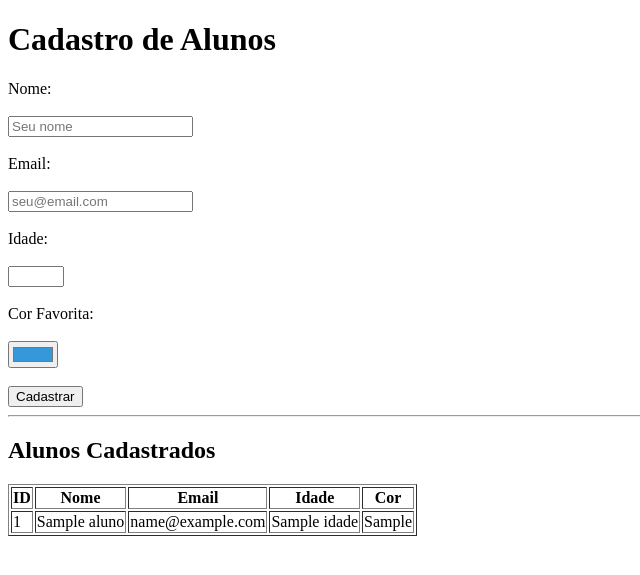
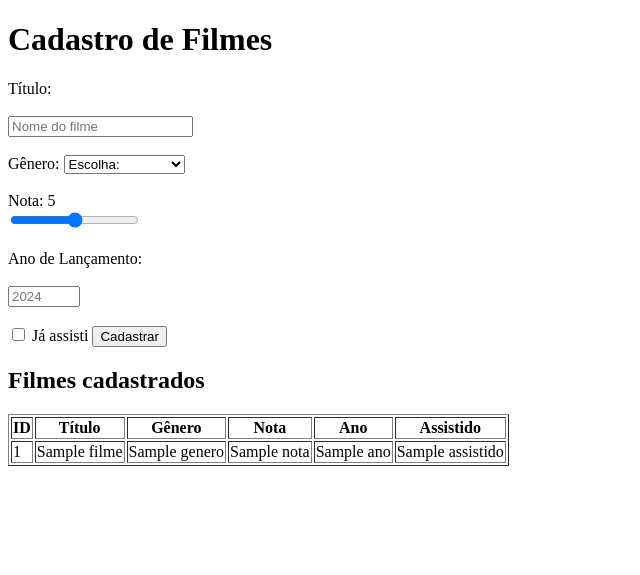
Before and after one commit to profedufbarreto/dev-web-adolescentes, a Flask app: template templates/index.html in a window 1280 px wide. Shown: the top 575 px of the page, without its empty margins (0-640 px from the left). Run offline with Flask 3, Linux system fonts and the light colour scheme; the template is opened without the code that fills it: most values are stand-ins (such as "Sample title", 1, 10 or a date in 2020).

Commit message:
tudo em python

```diff
--- a/app.py
+++ b/app.py
@@ -4,28 +4,29 @@ import sqlite3
 app = Flask(__name__)
 
 def conectar():
-    conexao = sqlite3.connect("cadastro.db")
+    conexao = sqlite3.connect("filmes.db")
     conexao.row_factory = sqlite3.Row
     return conexao
 
 @app.route("/")
 def index():
     conexao = conectar()
-    alunos = conexao.execute("SELECT * FROM alunos").fetchall()
+    filmes = conexao.execute("SELECT * FROM filmes").fetchall()
     conexao.close()
-    return render_template("index.html", alunos=alunos)
+    return render_template("index.html", filmes=filmes)
 
 @app.route("/cadastrar", methods=["POST"])
 def cadastrar():
-    nome = request.form["nome"]
-    email = request.form["email"]
-    idade = request.form["idade"]
-    cor = request.form["cor"]
+    titulo = request.form["titulo"]
+    genero = request.form["genero"]
+    nota = request.form["nota"]
+    ano = request.form["ano"]
+    assistido = request.form.get("assisto", "Não")
 
     conexao = conectar()
     conexao.execute(
-        "INSERT INTO alunos (nome, email, idade, cor_favorita) VALUES (?, ?, ?, ?)",
-        (nome, email, idade, cor)
+        "INSERT INTO filmes (titulo, genero, nota, ano, assistido) VALUES(?, ?, ?, ?, ?)",
+        (titulo, genero, nota, ano, assistido)
     )
     conexao.commit()
     conexao.close()
--- a/templates/index.html
+++ b/templates/index.html
@@ -3,65 +3,73 @@
 <head>
     <meta charset="UTF-8">
     <meta name="viewport" content="width=device-width, initial-scale=1.0">
-    <title>Cadastro de Alunos</title>
+    <title>Cadastro de Filmes</title>
 </head>
 <body>
 
-    <h1>Cadastro de Alunos</h1>
+    <h1>Cadastro de Filmes</h1>
 
-    <form action="/cadastrar" method="post">
+    <form action="/cadastrar" method="POST">
 
-        <label for="nome">Nome:</label>
+        <label for="titulo">Título:</label>
         <br><br>
-        <input type="text" id="nome" name="nome" placeholder="Seu nome" required>
+        <input type="text" name="titulo" placeholder="Nome do filme" required>
         <br><br>
 
-        <label for="email">Email:</label>
-        <br><br>
-        <input type="email" name="email" id="email" placeholder="seu@email.com" required>
+        <label>Gênero:</label>
+        <select name="genero" id="genero" required>
+            <option value="">Escolha:</option>
+            <option value="Ação">Ação</option>
+            <option value="Comédia">Comédia</option>
+            <option value="Drama">Drama</option>
+            <option value="Terror">Terror</option>
+            <option value="Ficção Científica">Ficção Científica</option>
+            <option value="Romance">Romance</option>
+            <option value="Animação">Animação</option>
+        </select><br><br>
+
+        <label>Nota: <span id="valorNota">5</span></label>
+        <br>
+        <input type="range" name="nota" min="0" max="10" value="5"
+            oninput="document.getElementById('valorNota').textContent = this.value">
             <br><br>
 
-        <label for="idade">Idade:</label>
+        <label>Ano de Lançamento:</label>
         <br><br>
-        <input type="number" id="idade" name="idade" min="13" max="99" required>
+        <input type="number" name="ano" id="ano" min="1900" max="2026" placeholder="2024">
         <br><br>
 
-        <label for="cor">Cor Favorita:</label>
-        <br><br>
-        <input type="color" id="cor" name="cor" value="#3498db">
-        <br><br>
+        <label>
+            <input type="checkbox" name="assistido" value="Sim">
+            Já assisti
+        </label>
 
         <button type="submit">Cadastrar</button>
 
     </form>
 
-    <hr>
-
-    <h2>Alunos Cadastrados</h2>
+    <h2>Filmes cadastrados</h2>
 
     <table border="1">
 
-        <thead>
         <tr>
             <th>ID</th>
-                <th>Nome</th>
-                <th>Email</th>
-                <th>Idade</th>
-                <th>Cor</th>
+            <th>Título</th>
+            <th>Gênero</th>
+            <th>Nota</th>
+            <th>Ano</th>
+            <th>Assistido</th>
         </tr>
-        </thead>
-        <tbody>
-            {% for aluno in alunos %}
+        {% for filme in filmes %}
         <tr>
-                <td>{{ aluno.id }}</td>
-                <td>{{ aluno.nome }}</td>
-                <td>{{ aluno.email }}</td>
-                <td>{{ aluno.idade }}</td>
-                <td style="background-color: {{ aluno.cor_favorita }};">{{ aluno.cor_favorita }}</td>
+            <td>{{ filme.id }}</td>
+            <td>{{ filme.titulo }}</td>
+            <td>{{ filme.genero }}</td>
+            <td>{{ filme.nota }}</td>
+            <td>{{ filme.ano }}</td>
+            <td>{{ filme.assistido }}</td>
         </tr>
         {% endfor %}
-        </tbody>
-
     </table>
 
 </body>
```
Also changed, not shown: database.py (+31 -8 lines), filmes.db (added). Lines whose indentation alone changed are shown as unchanged.
